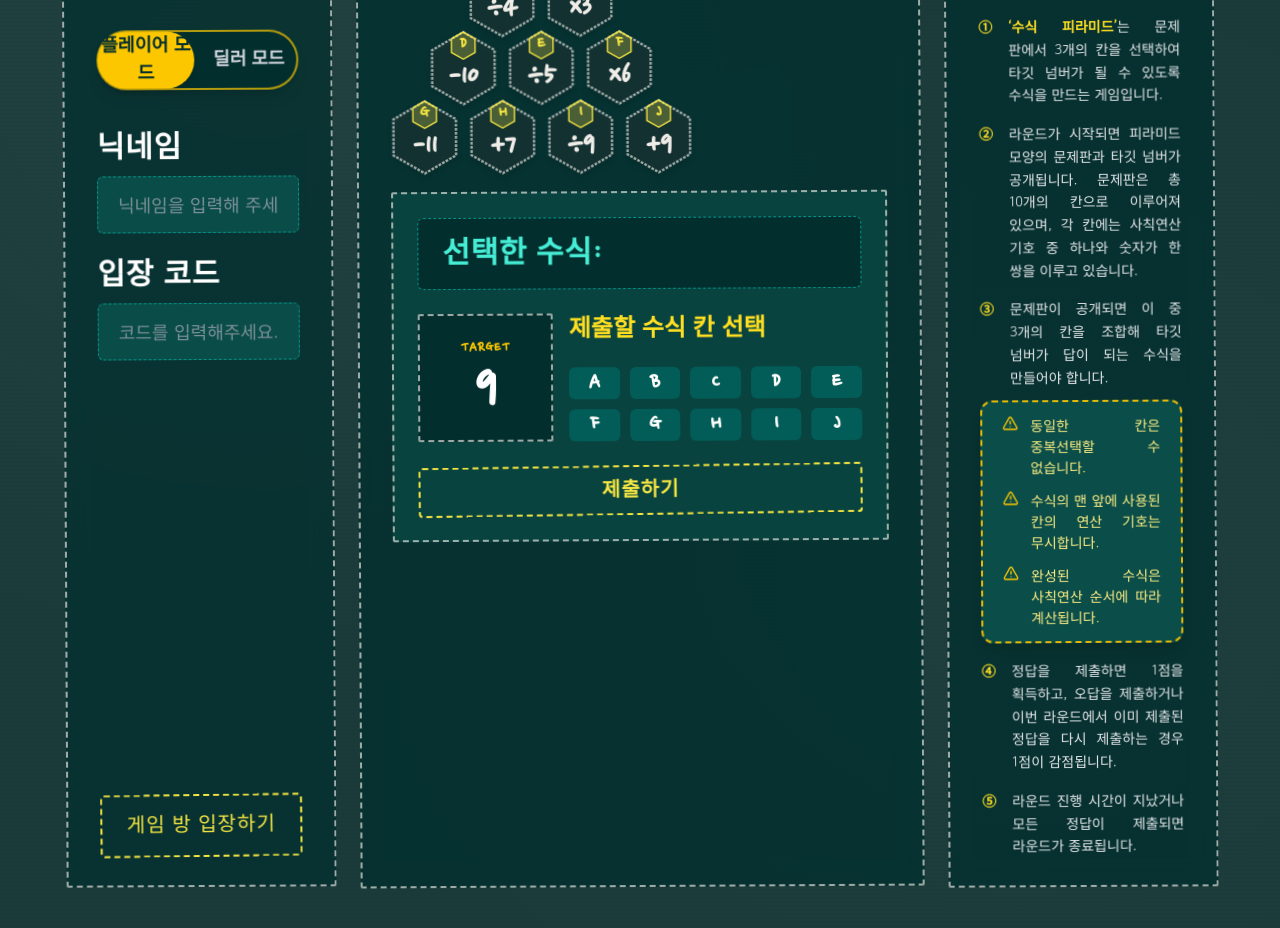
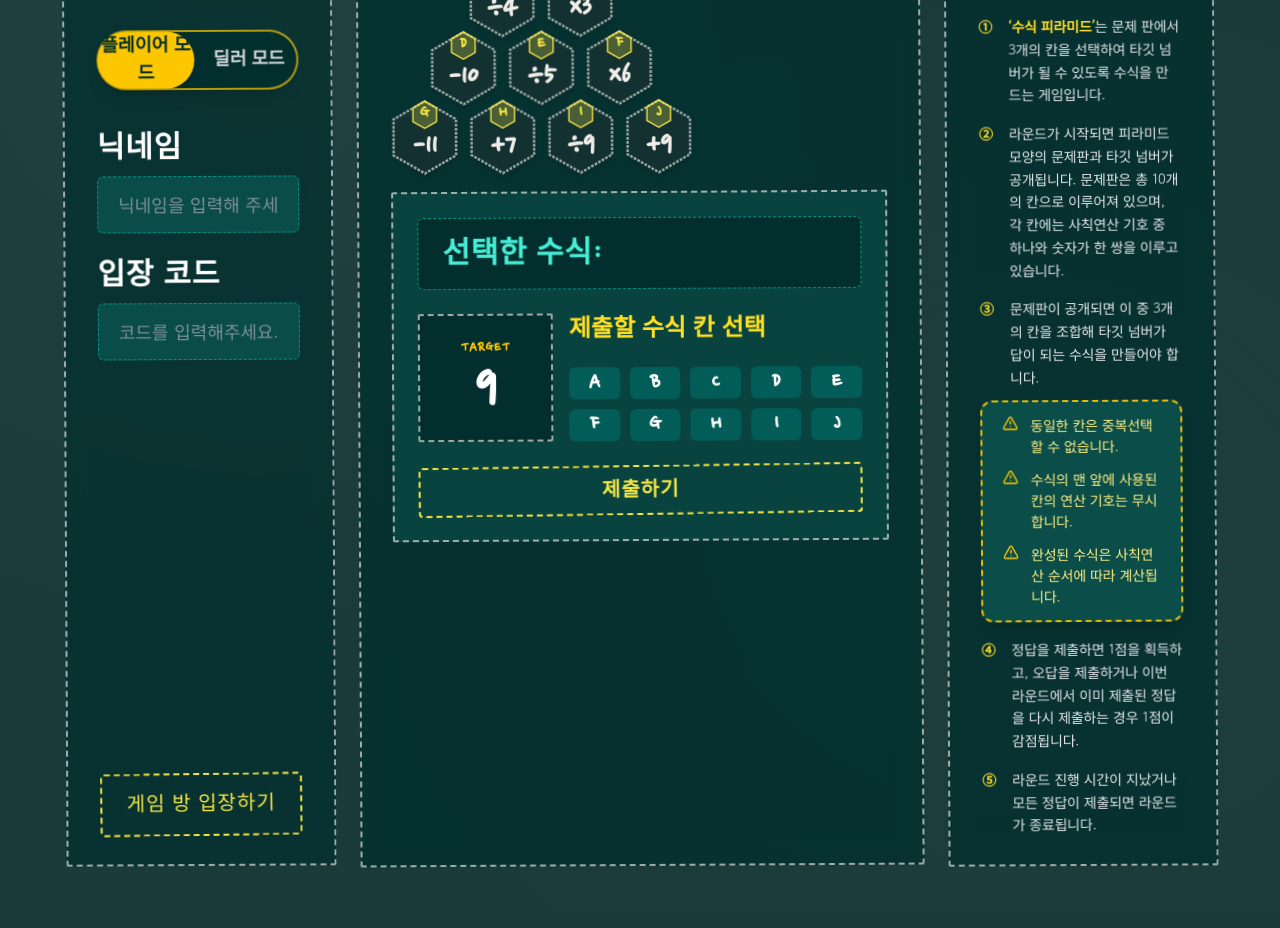
Before and after one commit to rlawlsdnjs78-infinity/infinitymath, a Next.js app: page /formula-pyramid in a window 1280 px wide. Shown: the part 320-1248 px from the top of the page. Built offline with nearby package versions, Linux system fonts and the light colour scheme.

Commit message:
fix: replace keep-all with word-break break-all to allow characters to naturally fill up and pull to previous lines

```diff
--- a/src/app/formula-pyramid/page.tsx
+++ b/src/app/formula-pyramid/page.tsx
@@ -675,14 +675,14 @@ export default function FormulaPyramidPage() {
                 />
 
                 {/* [요구사항 6 & 7] 번호 기준 들여쓰기 & ③번 '주의' 표시 항목 전용 박스 */}
-                {/* [요구사항] 우측 여백이 비지 않도록 양쪽 정렬(textAlign: justify) & 단어 보정(keep-all) 혼합 적용 */}
+                {/* [요구사항] 넘어가는 문자가 이전 줄의 우측 빈 공간으로 당겨오도록 wordBreak: break-all 적용 */}
                 <div
                   className="flex flex-col gap-4 text-sm text-gray-200 leading-relaxed py-1"
-                  style={{ fontFamily: "var(--font-body)", wordBreak: "keep-all", textAlign: "justify", textJustify: "inter-word" }}
+                  style={{ fontFamily: "var(--font-body)", wordBreak: "break-all", letterSpacing: "-0.015em" }}
                 >
                   <div className="flex items-start gap-2.5">
                     <span className="flex-shrink-0 font-bold text-yellow-300 w-5">①</span>
-                    <p className="flex-1 leading-relaxed break-keep" style={{ wordBreak: "keep-all", textAlign: "justify", textJustify: "inter-word" }}>
+                    <p className="flex-1 leading-relaxed" style={{ wordBreak: "break-all", letterSpacing: "-0.015em" }}>
                       <strong className="text-yellow-300 font-semibold">&lsquo;수식 피라미드&rsquo;</strong>는
                       문제 판에서 3개의 칸을 선택하여 타깃 넘버가 될 수 있도록 수식을 만드는 게임입니다.
                     </p>
@@ -690,7 +690,7 @@ export default function FormulaPyramidPage() {
 
                   <div className="flex items-start gap-2.5">
                     <span className="flex-shrink-0 font-bold text-yellow-300 w-5">②</span>
-                    <p className="flex-1 leading-relaxed break-keep" style={{ wordBreak: "keep-all", textAlign: "justify", textJustify: "inter-word" }}>
+                    <p className="flex-1 leading-relaxed" style={{ wordBreak: "break-all", letterSpacing: "-0.015em" }}>
                       라운드가 시작되면 피라미드 모양의 문제판과 타깃 넘버가 공개됩니다. 문제판은 총 10개의
                       칸으로 이루어져 있으며, 각 칸에는 사칙연산 기호 중 하나와 숫자가 한 쌍을 이루고
                       있습니다.
@@ -701,7 +701,7 @@ export default function FormulaPyramidPage() {
                   <div className="flex flex-col gap-2">
                     <div className="flex items-start gap-2.5">
                       <span className="flex-shrink-0 font-bold text-yellow-300 w-5">③</span>
-                      <p className="flex-1 leading-relaxed break-keep" style={{ wordBreak: "keep-all", textAlign: "justify", textJustify: "inter-word" }}>
+                      <p className="flex-1 leading-relaxed" style={{ wordBreak: "break-all", letterSpacing: "-0.015em" }}>
                         문제판이 공개되면 이 중 3개의 칸을 조합해 타깃 넘버가 답이 되는 수식을 만들어야 합니다.
                       </p>
                     </div>
@@ -721,33 +721,33 @@ export default function FormulaPyramidPage() {
                     >
                       <div
                         className="flex items-start gap-3 text-yellow-200 text-sm font-medium"
-                        style={{ lineHeight: "1.5", wordBreak: "keep-all", textAlign: "justify", textJustify: "inter-word" }}
+                        style={{ lineHeight: "1.5", wordBreak: "break-all", letterSpacing: "-0.015em" }}
                       >
                         <AlertTriangle size={16} className="flex-shrink-0 text-yellow-400 mt-0.5" />
-                        <span style={{ wordBreak: "keep-all" }}>동일한 칸은 중복선택할 수 없습니다.</span>
+                        <span style={{ wordBreak: "break-all" }}>동일한 칸은 중복선택할 수 없습니다.</span>
                       </div>
 
                       <div
                         className="flex items-start gap-3 text-yellow-200 text-sm font-medium"
-                        style={{ lineHeight: "1.5", wordBreak: "keep-all", textAlign: "justify", textJustify: "inter-word" }}
+                        style={{ lineHeight: "1.5", wordBreak: "break-all", letterSpacing: "-0.015em" }}
                       >
                         <AlertTriangle size={16} className="flex-shrink-0 text-yellow-400 mt-0.5" />
-                        <span style={{ wordBreak: "keep-all" }}>수식의 맨 앞에 사용된 칸의 연산 기호는 무시합니다.</span>
+                        <span style={{ wordBreak: "break-all" }}>수식의 맨 앞에 사용된 칸의 연산 기호는 무시합니다.</span>
                       </div>
 
                       <div
                         className="flex items-start gap-3 text-yellow-200 text-sm font-medium"
-                        style={{ lineHeight: "1.5", wordBreak: "keep-all", textAlign: "justify", textJustify: "inter-word" }}
+                        style={{ lineHeight: "1.5", wordBreak: "break-all", letterSpacing: "-0.015em" }}
                       >
                         <AlertTriangle size={16} className="flex-shrink-0 text-yellow-400 mt-0.5" />
-                        <span style={{ wordBreak: "keep-all" }}>완성된 수식은 사칙연산 순서에 따라 계산됩니다.</span>
+                        <span style={{ wordBreak: "break-all" }}>완성된 수식은 사칙연산 순서에 따라 계산됩니다.</span>
                       </div>
                     </div>
                   </div>
 
                   <div className="flex items-start gap-2.5">
                     <span className="flex-shrink-0 font-bold text-yellow-300 w-5">④</span>
-                    <p className="flex-1 leading-relaxed break-keep" style={{ wordBreak: "keep-all", textAlign: "justify", textJustify: "inter-word" }}>
+                    <p className="flex-1 leading-relaxed" style={{ wordBreak: "break-all", letterSpacing: "-0.015em" }}>
                       정답을 제출하면 1점을 획득하고, 오답을 제출하거나 이번 라운드에서 이미 제출된 정답을
                       다시 제출하는 경우 1점이 감점됩니다.
                     </p>
@@ -755,7 +755,7 @@ export default function FormulaPyramidPage() {
 
                   <div className="flex items-start gap-2.5">
                     <span className="flex-shrink-0 font-bold text-yellow-300 w-5">⑤</span>
-                    <p className="flex-1 leading-relaxed break-keep" style={{ wordBreak: "keep-all", textAlign: "justify", textJustify: "inter-word" }}>
+                    <p className="flex-1 leading-relaxed" style={{ wordBreak: "break-all", letterSpacing: "-0.015em" }}>
                       라운드 진행 시간이 지났거나 모든 정답이 제출되면 라운드가 종료됩니다.
                     </p>
                   </div>
```
